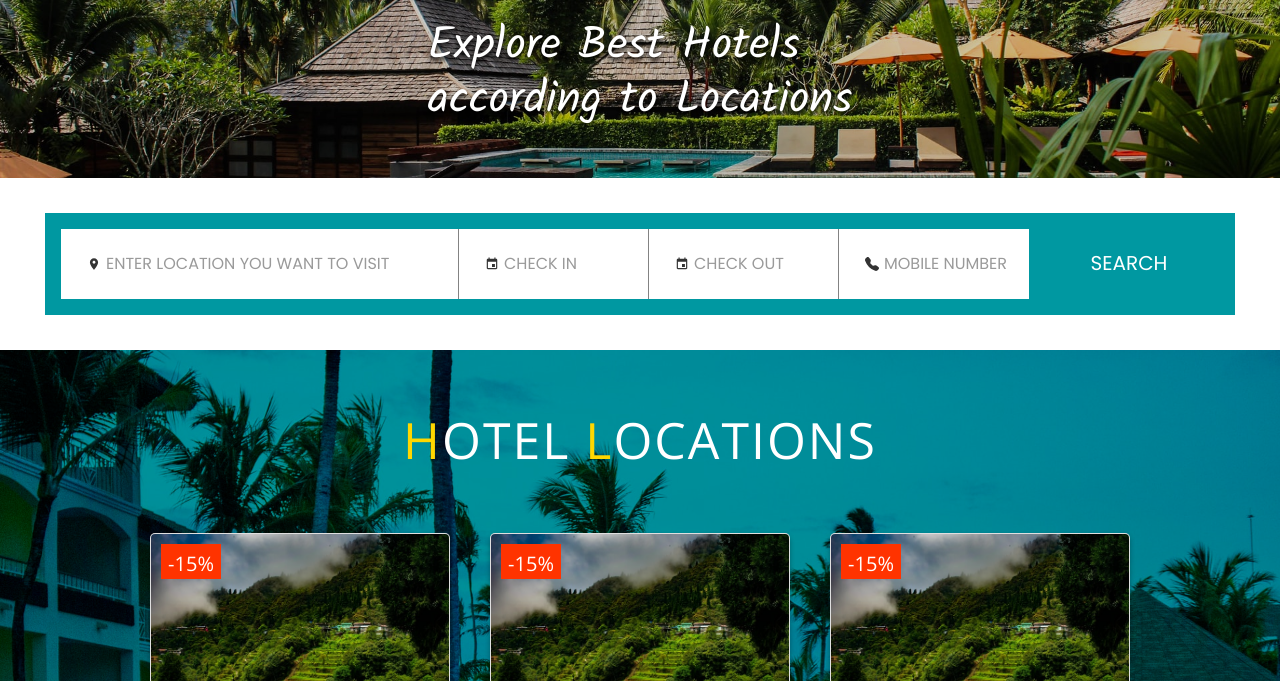
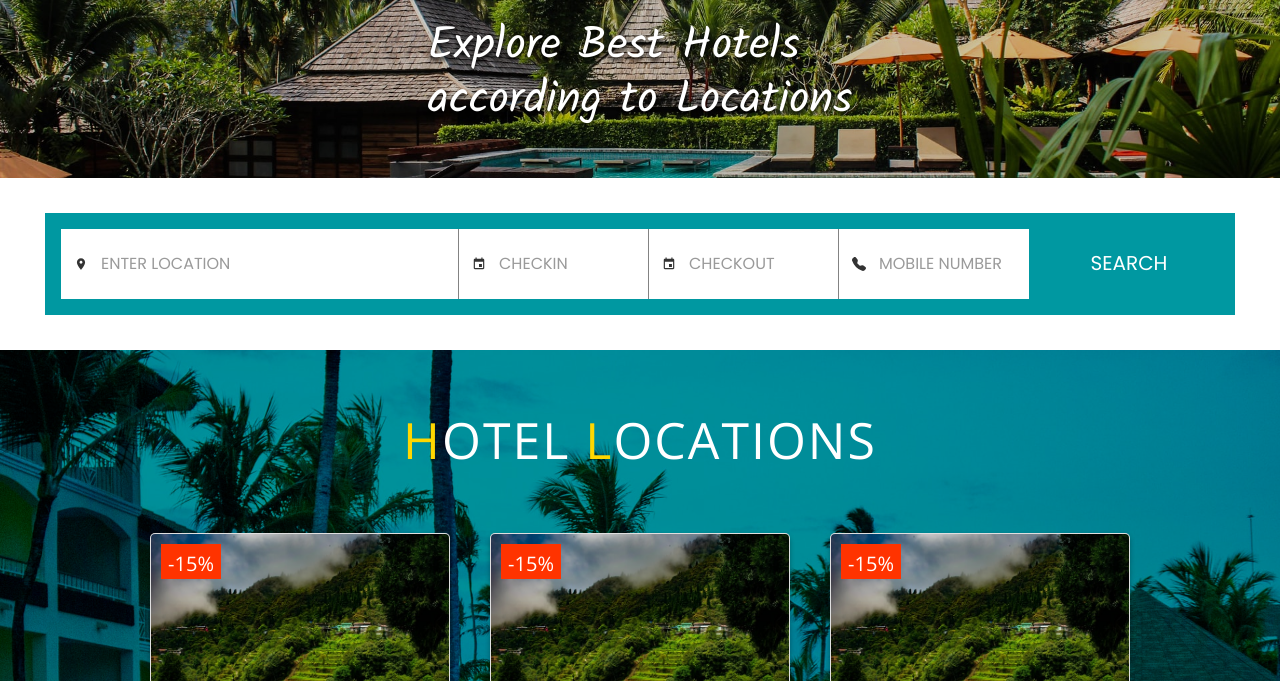
Before and after one commit to SwarnadeepGhosh/travel-agency-ui, a plain HTML site: page hotels.html in a window 1280 px wide. Shown: the part 70-751 px from the top of the page. Drawn offline with nearby package versions, Linux system fonts and the light colour scheme.

Commit message:
checkin checkout fix 2

```diff
--- a/css/style.css
+++ b/css/style.css
@@ -1656,7 +1656,7 @@ span.flatpickr-weekday {
   display: -ms-flexbox;
   display: flex;
   -ms-flex-pack: end;
-  justify-content: flex-end;
+  justify-content: center;
   -ms-flex-align: center;
   align-items: center;
   z-index: 1;
@@ -1675,7 +1675,7 @@ span.flatpickr-weekday {
   border: 0;
   display: block;
   width: 100%;
-  padding: 10px 20px 10px 45px;
+  padding: 10px 10px 10px 40px;
   font-size: 16px;
   color: #555;
   font-weight: 400;
--- a/hotels.html
+++ b/hotels.html
@@ -145,7 +145,7 @@
                             </path>
                         </svg>
                     </div>
-                    <input id="search" type="text" placeholder="Enter location you want to visit" />
+                    <input id="search" type="text" placeholder="Enter location" />
                 </div>
                 <div class="input-field second-wrap">
                     <div class="icon-wrap">
@@ -155,7 +155,7 @@
                             </path>
                         </svg>
                     </div>
-                    <input class="datepicker" id="depart" type="text" placeholder="Check in" />
+                    <input class="datepicker" id="depart" type="text" placeholder="Checkin" />
                 </div>
                 <div class="input-field third-wrap">
                     <div class="icon-wrap">
@@ -165,7 +165,7 @@
                             </path>
                         </svg>
                     </div>
-                    <input class="datepicker" id="return" type="text" placeholder="Check out" />
+                    <input class="datepicker" id="return" type="text" placeholder="Checkout" />
                 </div>
                 <div class="input-field fouth-wrap">
                     <div class="icon-wrap">
```
